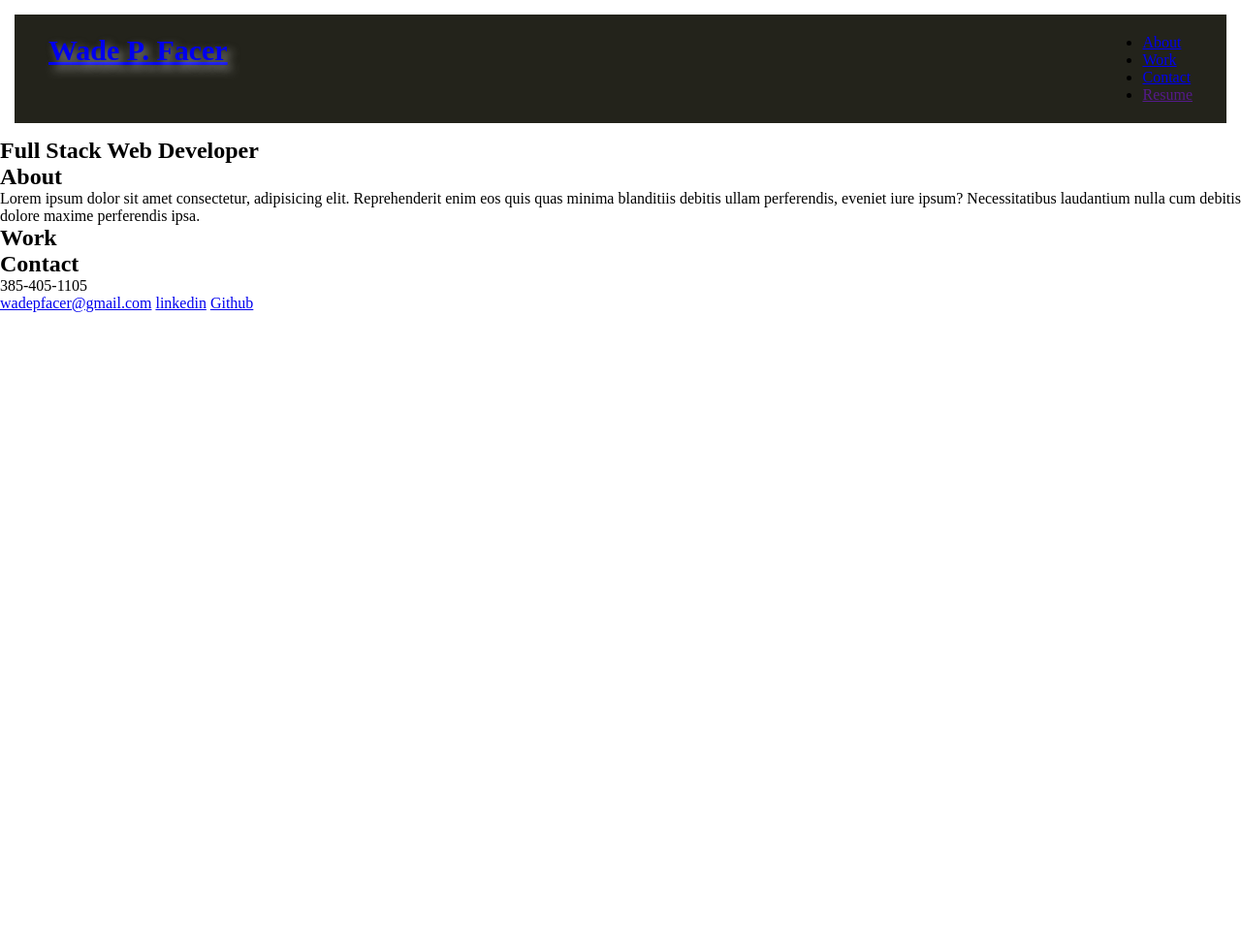
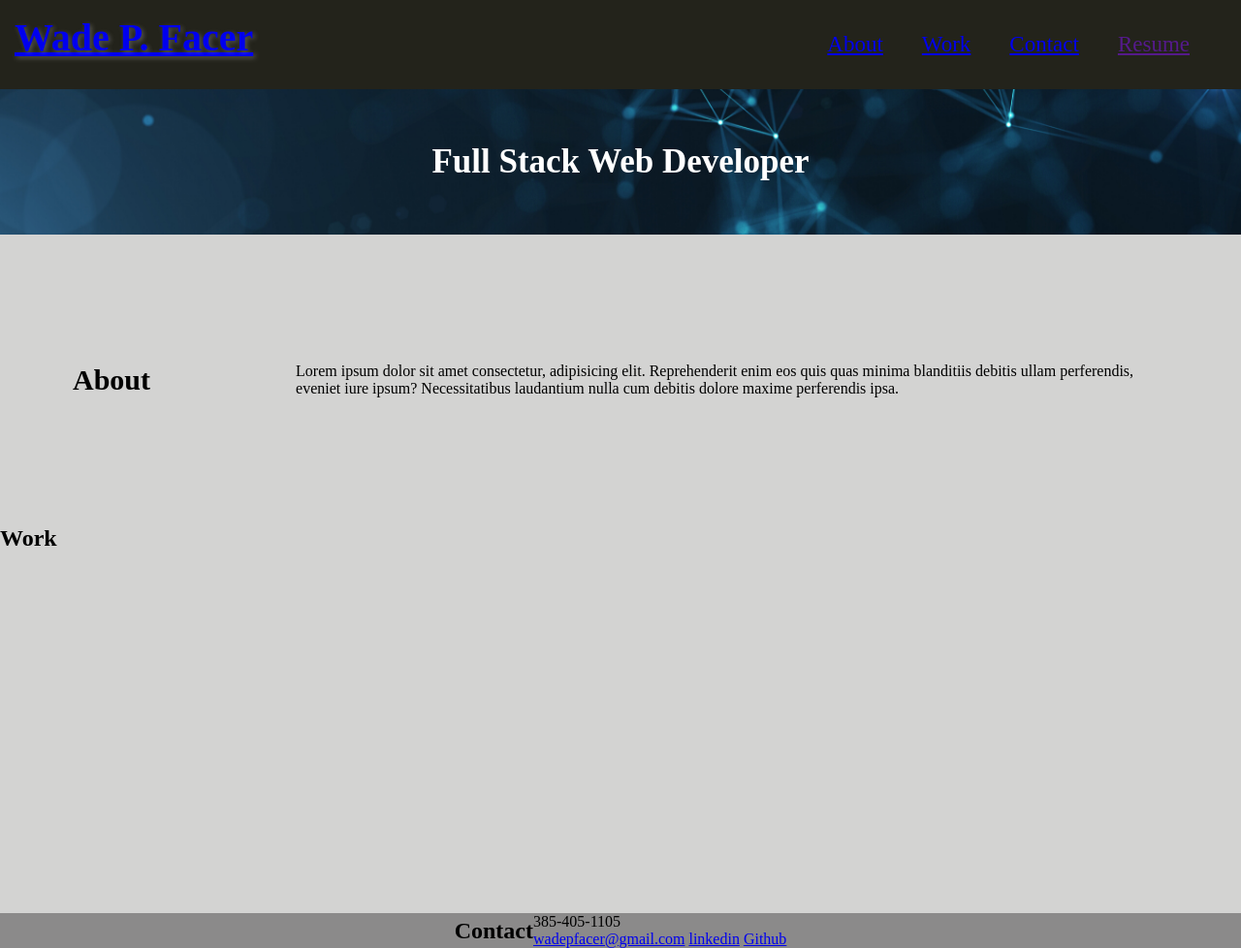
Before and after one commit to wadep23/Professional-Portfolio, a plain HTML site: page index.html in a window 1280 px wide. Shown: the whole page at 97% size. Before the commit the page ends 800 px from the top, so only its background shows below. Drawn offline with Linux system fonts and the light colour scheme.

Commit message:
began page styling, added hero image and background colors

```diff
--- a/assets/stylesheet.css
+++ b/assets/stylesheet.css
@@ -6,24 +6,76 @@
 :root{
     --primary: rgb(255, 255, 255);
     --background1: #23231b;
+    --background2: #d3d3d2;
+    --background3: #8b8a8a;
 }
 header{
     display: flex;
-    padding: 20px 35px;
-    margin: 15px;
     justify-content: space-between;
     flex-wrap: wrap;
-    background-color: var(--background1)
+    background-color: var(--background1);
+    padding: 15px;
     }
 header h1{
     font-weight: bold;
-    font-size: 30px;
-    margin: 0;
-    text-shadow: 5px 5px 10px rgba(244, 244, 244, 0.5);
+    font-size: 40px;
+    text-shadow: 2px 2px 5px rgba(244, 244, 244, 0.25);
     color: var(--primary);
     text-decoration: none;
+    align-items: center;
+    justify-content: center;
+}
+nav ul{
+    display: flex;
+    align-items: center;
+    list-style-type: none;
+    justify-content: center;
+    padding: 18px;
 }
 nav ul li a{
-    justify-content: space-around;
-    flex-direction: row;
+    padding: 20px;
+    font-size: 23px;
 }
+.hero{
+    display: flex;
+    background-image: url("./images/hero-banner.png");
+    background-size: cover;
+    background-position: 80%;
+    color: var(--primary);
+    justify-content: center;
+    align-items: center;
+    height: 150px;
+
+}
+.hero h1{
+    font-weight: bold;
+    font-size: 35px;
+}
+#about{
+    display: flex;
+    height: 300px;
+    justify-content: space-between;
+    align-items: center;
+    background-color: var(--background2);
+}
+#about h2{
+    margin: 30px 75px;
+    font-weight: bold;
+    font-size: 30px;
+}
+#about p{
+    margin: 30px 75px;
+
+}
+#work{
+    background-color: var(--background2);
+    height: 400px;
+    display: flex;
+}
+#contact{
+    display: flex;
+    flex-wrap: wrap;
+    justify-content: center;
+    align-items: center;
+    background-color: var(--background3);
+}
--- a/index.html
+++ b/index.html
@@ -65,7 +65,7 @@
         </div>
     </section>
 
-    <section class="contact">
+    <section id="contact">
         <h2>Contact</h2>
         <div class="links">
             <p>385-405-1105</p>
```
Also changed, not shown: assets/images/hero-banner.png (added).
